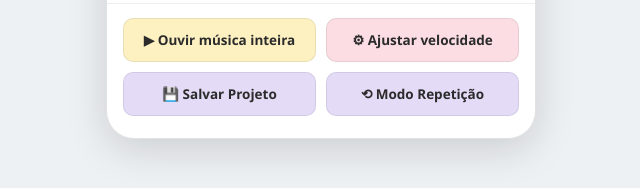
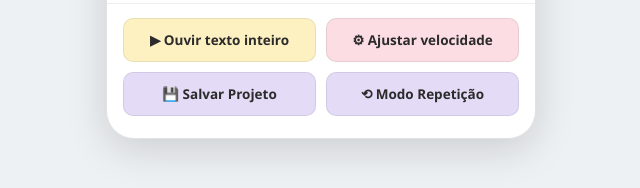
Before and after one commit to WSNetoo/OCoralista, a plain HTML site: page app.html in a window 1280 px wide. Shown: the part 578-766 px from the top of the page, 319-959 px from the left. Drawn offline with Linux system fonts and the light colour scheme.

Commit message:
Change button text from 'Ouvir música inteira' to 'Ouvir texto inteiro'

```diff
--- a/app.html
+++ b/app.html
@@ -337,7 +337,7 @@
 
   <footer>
     <div class="footer-linha">
-      <button id="btnOuvirTudo" class="btn-amarelo">▶ Ouvir música inteira</button>
+      <button id="btnOuvirTudo" class="btn-amarelo">▶ Ouvir texto inteiro</button>
       <button id="btnVelocidade" class="btn-rosa">⚙ Ajustar velocidade</button>
     </div>
     <div class="footer-linha">
```
